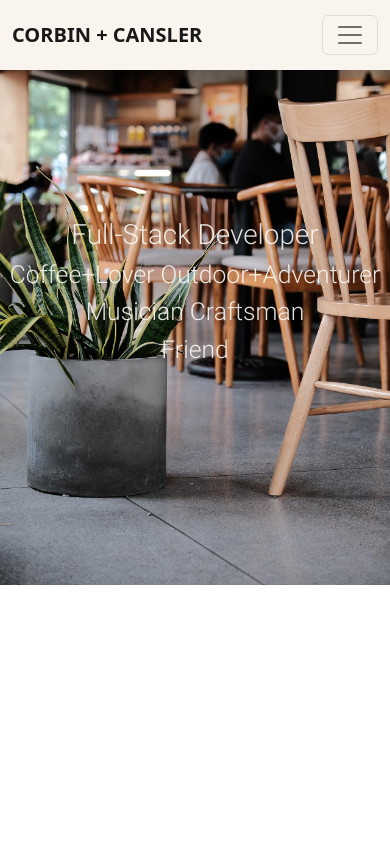
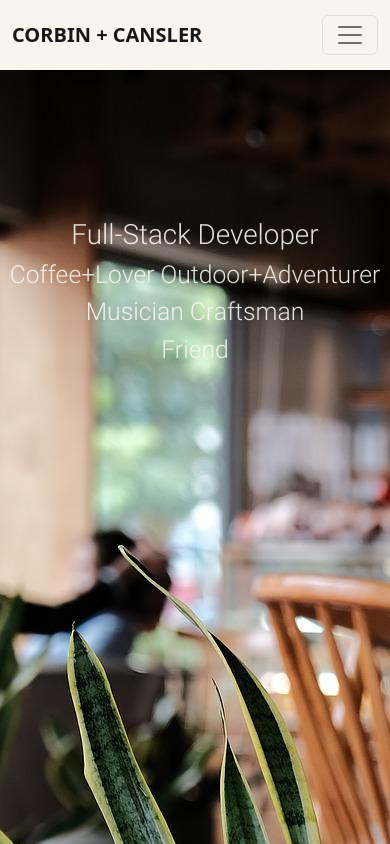
Before and after one commit to canslercp/portfolio, a React (Create React App) app: page / in a window 390 px wide. Shown: the top 844 px of the page. Built offline with nearby package versions, Linux system fonts and the light colour scheme.

Commit message:
added extra responsive design

```diff
--- a/src/App.css
+++ b/src/App.css
@@ -148,3 +148,38 @@ a {
     color: inherit;
     text-decoration: none;
 }
+
+/* styling for screen size at or below 880px */
+@media screen and (max-width: 880px) {
+
+    .bio{
+        margin-top: 20%;
+    }
+    .projects{
+        margin-top:20%;
+    }
+    .contact-container{
+        margin-top:20%;
+    }
+}
+
+/* added styling for screen size at or below 565px */
+@media screen and (max-width: 630px) {
+    .home-hero-image{
+
+        height:100%;
+        width: auto;
+        object-fit: cover;
+        /* object-position: 0 -500px; */
+    }
+}
+
+/* added styling for screen size at or below 400px */
+@media screen and (max-width: 400px) {
+    .bio{
+    display: flex;
+    align-items: center;
+    justify-content: center;
+    flex-direction: column;
+    }
+}
```
